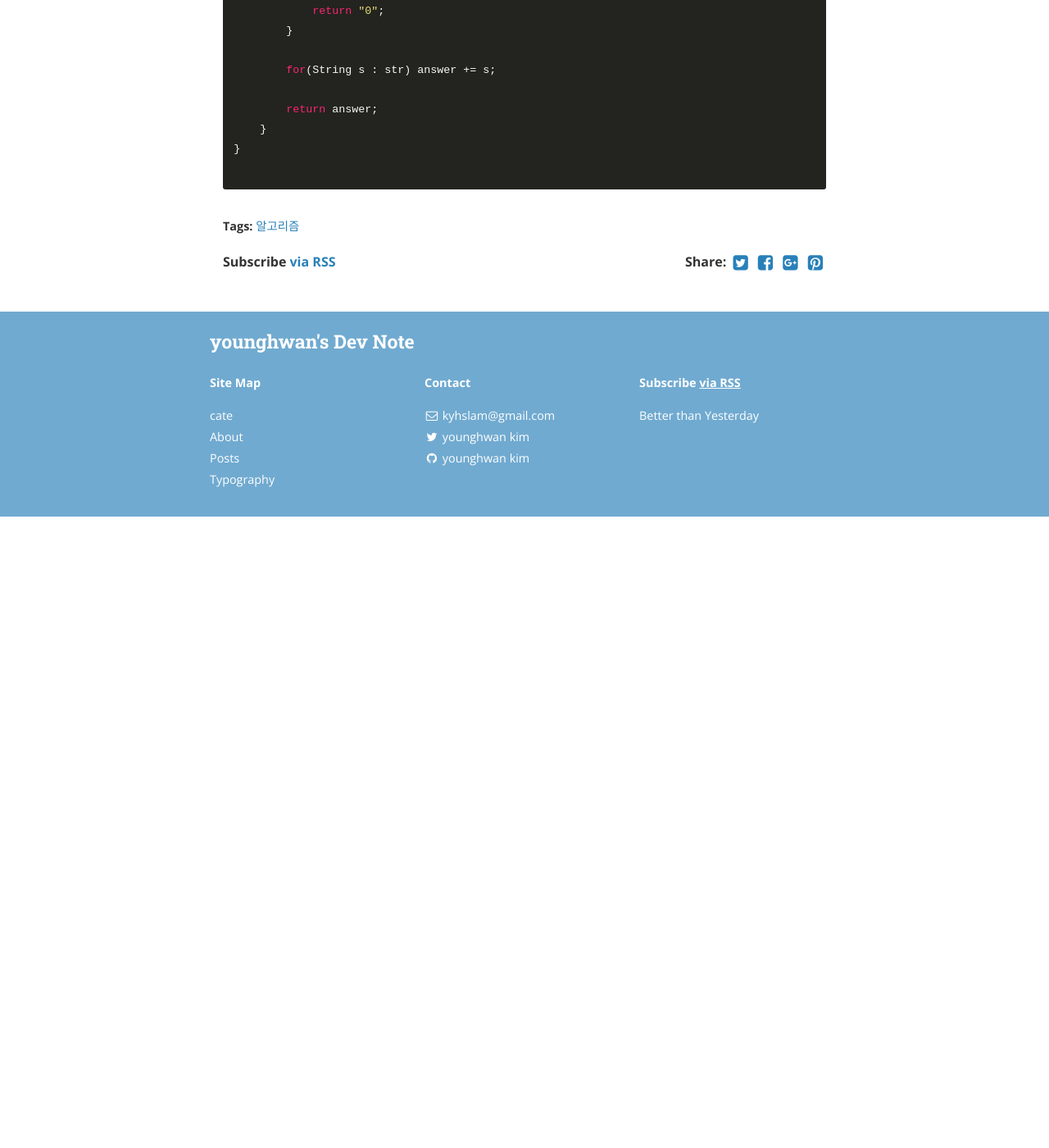
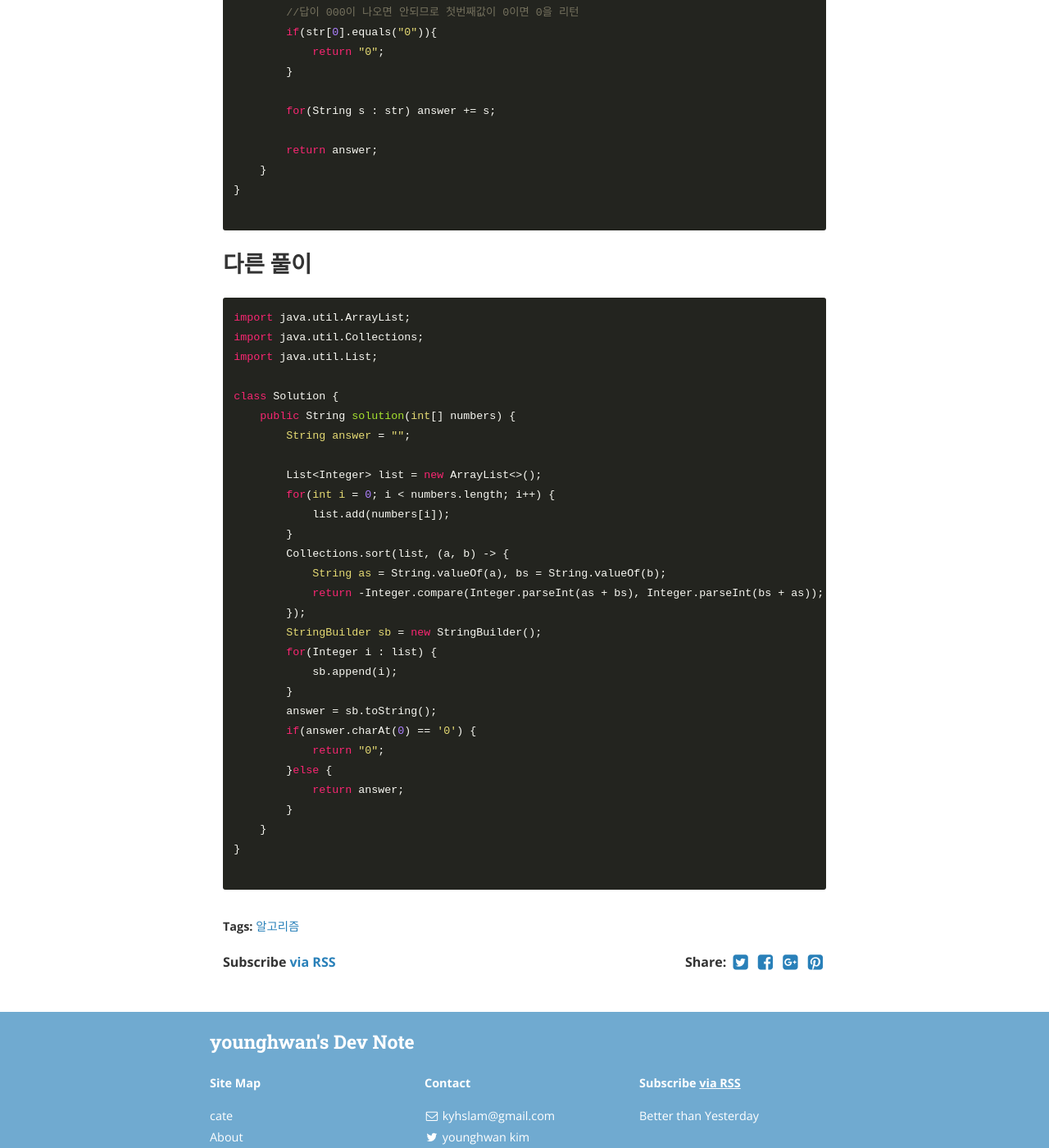
Before and after one commit to yOneChu/kyhslam.github.io, a Jekyll site: the page built from _posts/Programmers/2021-06-07-[Programmer]정렬-가장큰수.md, in a window 1280 px wide and 1400 px high, scrolled down 2427 px. Shown: the whole window at 82% size. Built offline with Jekyll 4.4.1, drawn with Linux system fonts in a browser that asks for light colours; nearby versions of some CDN libraries; before the commit the page ends 3057 px from its top, so only the background shows below that.

Commit message:
add content

````diff
--- a/_posts/Programmers/2021-06-07-[Programmer]정렬-가장큰수.md
+++ b/_posts/Programmers/2021-06-07-[Programmer]정렬-가장큰수.md
@@ -11,7 +11,7 @@
 
 
 
-
+## **나의 풀이** ##
 ```
 package com.hyosung.algo;
 
@@ -99,3 +99,37 @@
 }
 
 ```
+
+
+## **다른 풀이** ##
+```
+import java.util.ArrayList;
+import java.util.Collections;
+import java.util.List;
+
+class Solution {
+    public String solution(int[] numbers) {
+        String answer = "";
+
+        List<Integer> list = new ArrayList<>();
+        for(int i = 0; i < numbers.length; i++) {
+            list.add(numbers[i]);
+        }
+        Collections.sort(list, (a, b) -> {
+            String as = String.valueOf(a), bs = String.valueOf(b);
+            return -Integer.compare(Integer.parseInt(as + bs), Integer.parseInt(bs + as));
+        });
+        StringBuilder sb = new StringBuilder();
+        for(Integer i : list) {
+            sb.append(i);
+        }
+        answer = sb.toString();
+        if(answer.charAt(0) == '0') {
+            return "0";
+        }else {
+            return answer;
+        }
+    }
+}
+
+```
````
